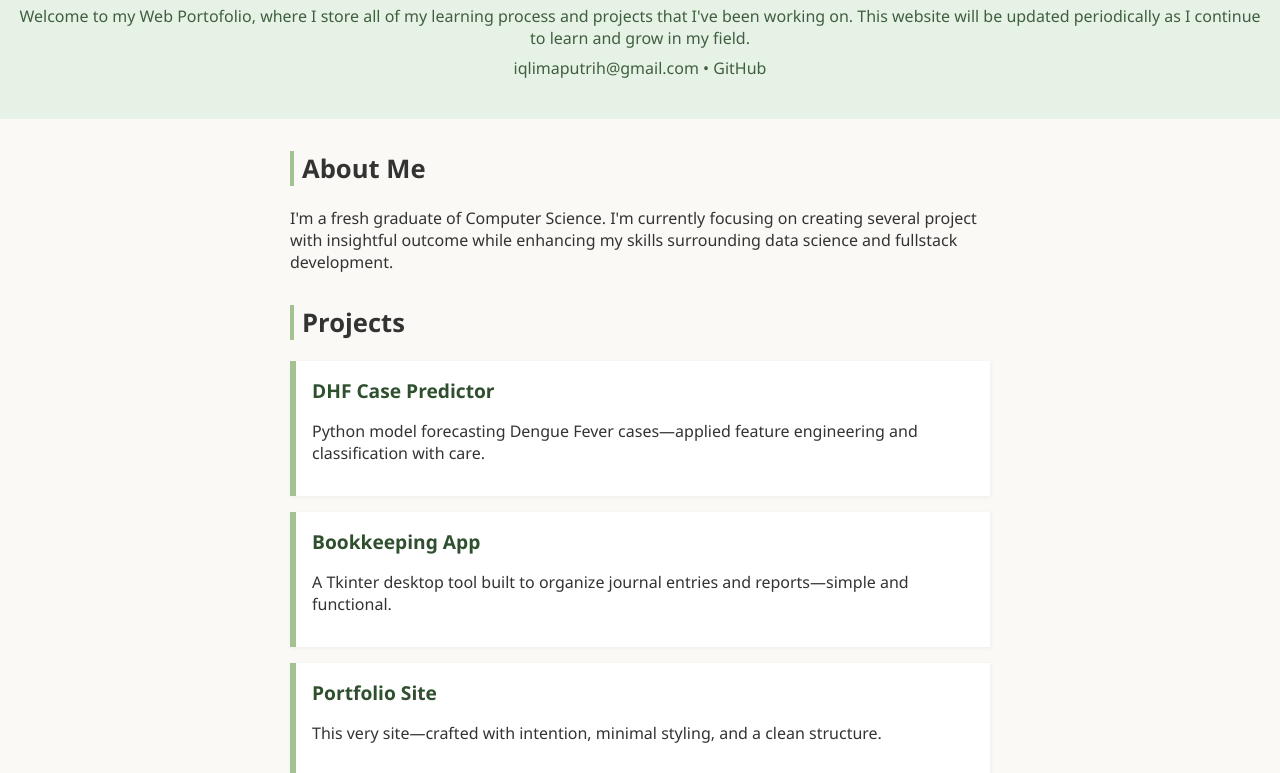
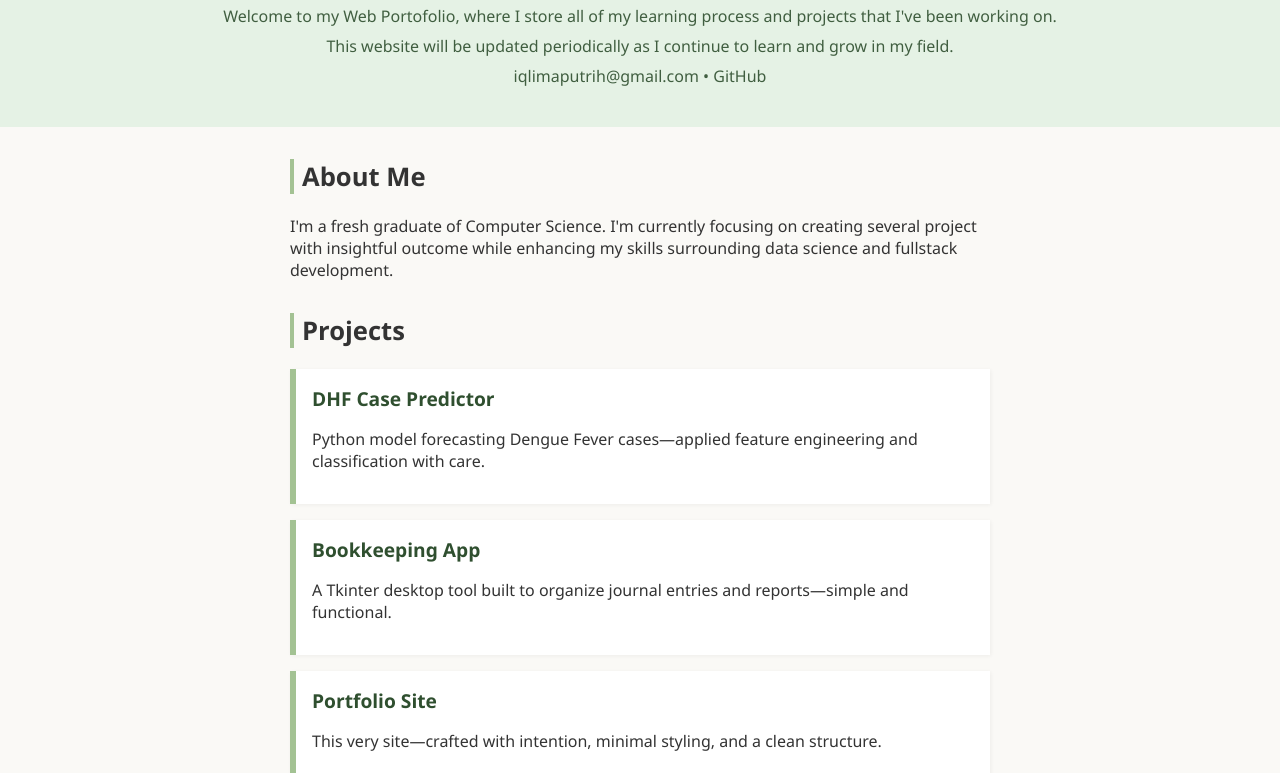
Before and after one commit to iqlimaputrih/iqlimaputrih.github.io, a plain HTML site: page index.html in a window 1280 px wide. Shown: the part 117-890 px from the top of the page. Drawn offline with Linux system fonts and the light colour scheme.

Commit message:
Update index.html

```diff
--- a/index.html
+++ b/index.html
@@ -73,9 +73,8 @@
   <header>
     <h1>🪴Hello There, </h1>
     <p>My name is Iqlima Putri Hawa.</p>
-    <p>Welcome to my Web Portofolio, where I store all of my learning process and projects that I've been working on.
-      This website will be updated periodically as I continue to learn and grow in my field.
-    </p>
+    <p>Welcome to my Web Portofolio, where I store all of my learning process and projects that I've been working on.</p>
+    <p>This website will be updated periodically as I continue to learn and grow in my field.</p>
     <p><a>iqlimaputrih@gmail.com</a> • <a href="https://github.com/iqlimaputrih" target="_blank">GitHub</a></p>
   </header>
 
```
